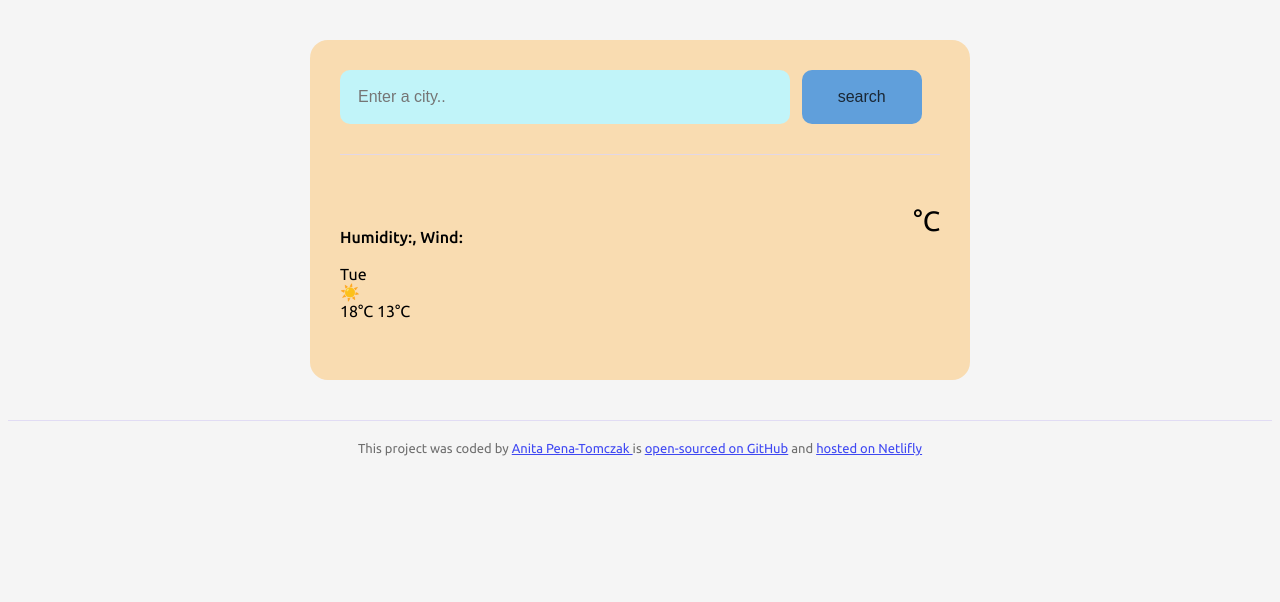
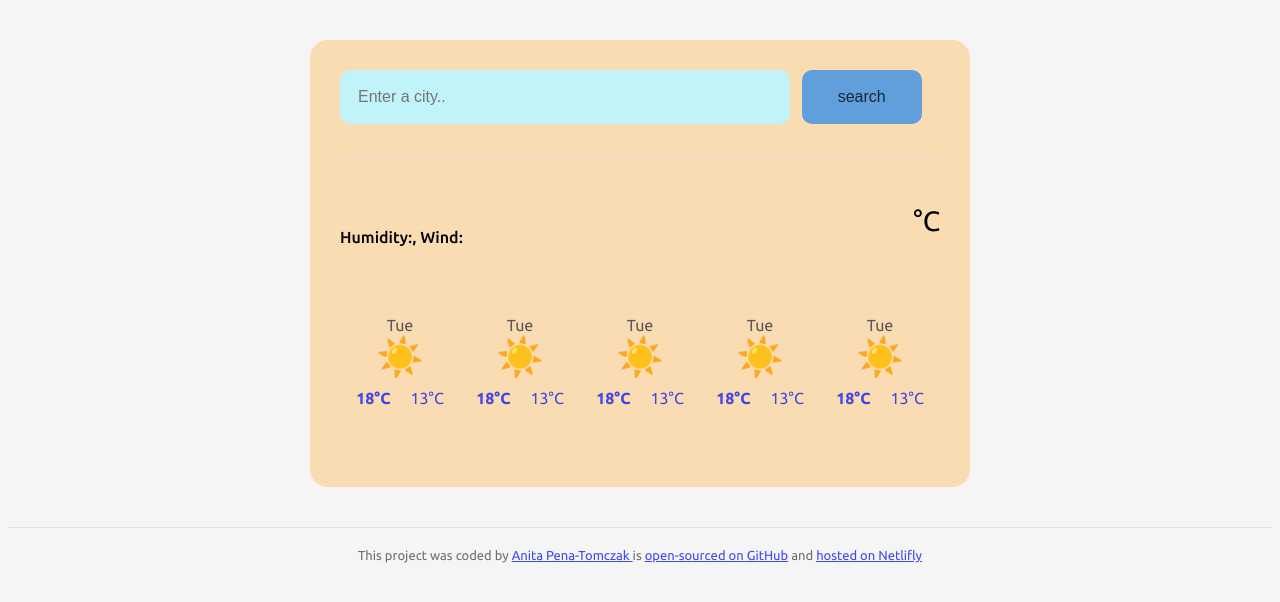
Before and after one commit to Moldee81/Weather-App-with-forecast, a plain HTML site: page index.html in a window 1280 px wide. Drawn offline with nearby package versions, Linux system fonts and the light colour scheme; no server answers.

Commit message:
Moved forecast html to js

```diff
--- a/index.html
+++ b/index.html
@@ -45,11 +45,7 @@
             <div class="weather-temp-unit">°C</div>
           </div>
         </div>
-        <div class="weather-forecast">
-        <div class="forecast-day">Tue</div>
-        <div class="forecast-icon">☀️</div>
-        <div class="forecast-temperatures"> 18°C 13°C </div>
-        </div>
+        <div class="weather-forecast"id="forecast"></div>
         </div>
       </main>
       <footer>
--- a/index.js
+++ b/index.js
@@ -50,6 +50,30 @@ function handleSearchSubmit(event) {
   let searchInput = document.querySelector("#search-form-input");
   searchCity(searchInput.value);
 }
+
+function displayForecast() {
+  let days = ["Wed", "Thur", "Fir", "Sat", "Sun"];
+  let forecastHtml = "";
+
+  days.forEach(function (day) {
+    forecastHtml =
+      forecastHtml +
+      `<div class="forecast-day">
+            <div class="forecast-date">Tue</div>
+            <div class="forecast-icon">☀️</div>
+            <div class="forecast-temperatures">
+              <div class="forecast-temperature">
+                <strong> 18°C</strong>
+              </div>
+              <div class="forecast-temperature">13°C</div>
+            </div>
+            </div>`;
+  });
+  let forecastElement = document.querySelector("#forecast");
+  forecastElement.innerHTML = forecastHtml;
+}
+
 let searchFormElement = document.querySelector("#search-form");
 searchFormElement.addEventListener("submit", handleSearchSubmit);
 searchCity("Poznań");
+displayForecast();
--- a/style.css
+++ b/style.css
@@ -74,6 +74,36 @@ main {
   margin-top: 20px;
   font-size: 28px;
 }
+.weather-forecast {
+  display: flex;
+  justify-content: space-around;
+  margin-top: 30px;
+}
+.forecast-day {
+  margin-bottom: 20px;
+  margin-top: 20px;
+}
+.forecast-date {
+  text-align: center;
+  color: rgba(66, 66, 72, 0.87);
+  font-size: 16px;
+  line-height: 20px;
+  padding: 10px auto;
+}
+.forecast-icon {
+  text-align: center;
+  font-size: 38px;
+}
+.forecast-temperatures {
+  text-align: center;
+  color: rgba(46, 56, 242, 0.915);
+  display: flex;
+  margin-top: 10px;
+  justify-content: center;
+}
+.forecast-temperature {
+  padding: 0 10px;
+}
 footer {
   border-top: 1px solid rgba(221, 214, 244, 0.799);
   text-align: center;
```
